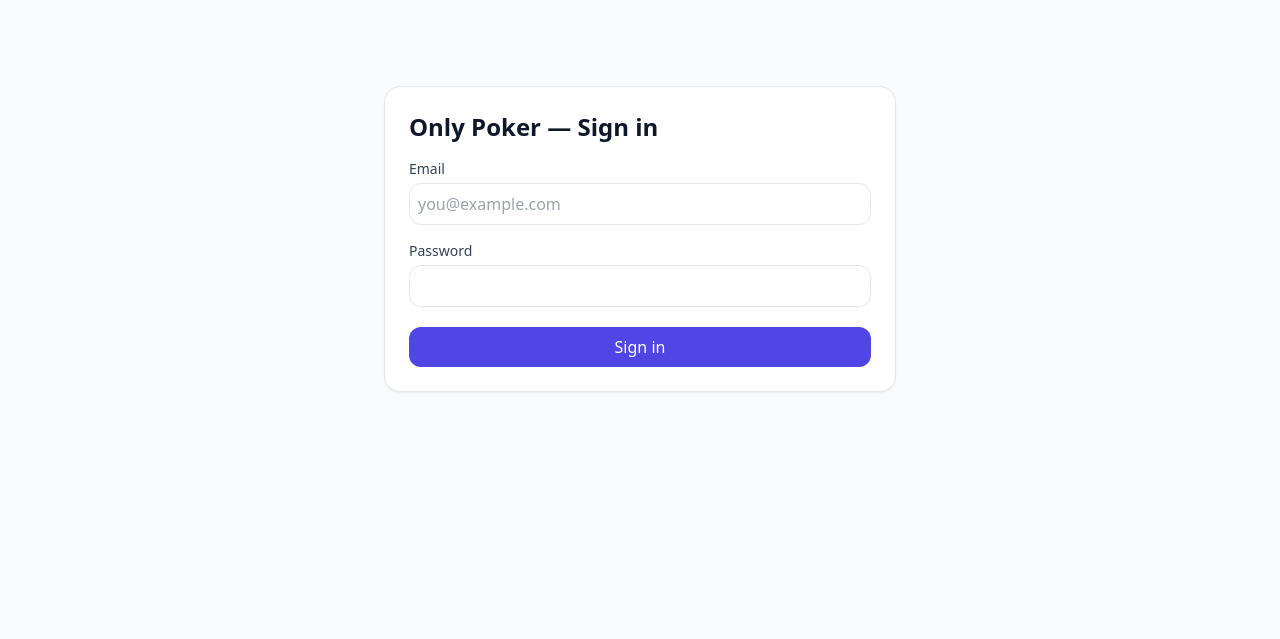
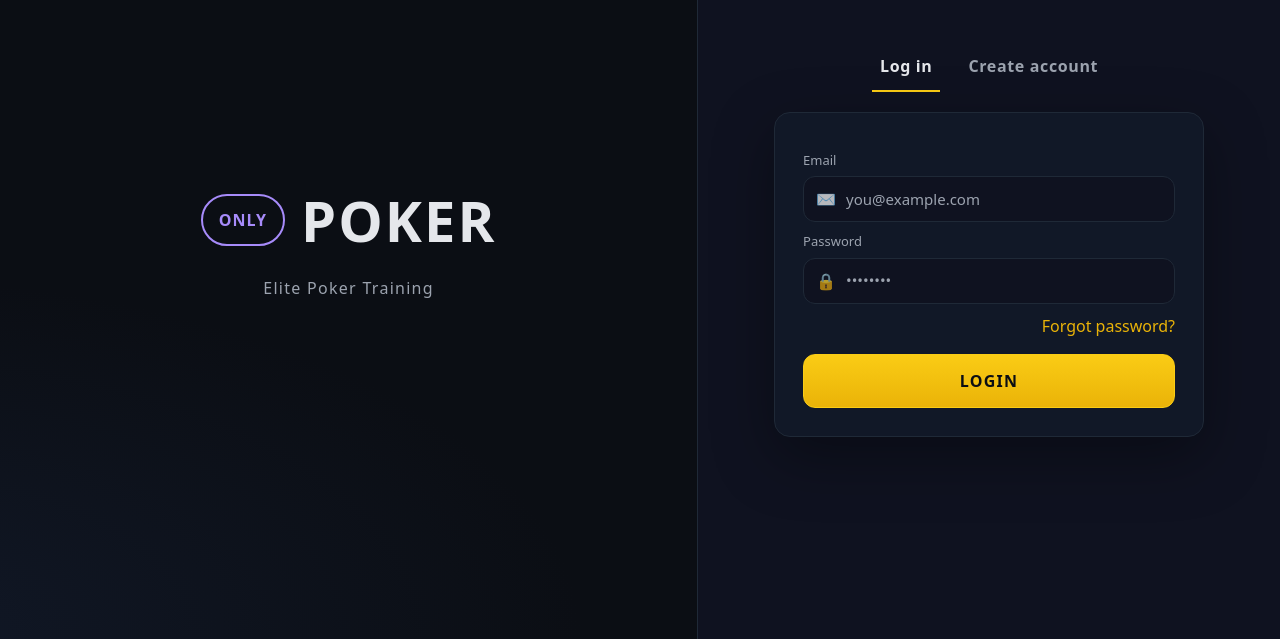
Before and after one commit to yeruvabala/notion-poker-web, a Next.js app: page /login in a window 1280 px wide. Shown: the part 161-800 px from the top of the page. Built offline with nearby package versions, Linux system fonts and the light colour scheme; no server answers.

Commit message:
Update LoginClient.tsx

```diff
--- a/app/login/LoginClient.tsx
+++ b/app/login/LoginClient.tsx
@@ -1,68 +1,202 @@
 'use client';
 
-import { useState, FormEvent } from 'react';
-import { useRouter, useSearchParams } from 'next/navigation';
+import React, { useState } from 'react';
 import { createBrowserClient } from '@/lib/supabase/browser';
+import { useRouter } from 'next/navigation';
 
 export default function LoginClient() {
+  const supabase = createBrowserClient();
   const router = useRouter();
-  const params = useSearchParams();
-  const redirectTo = params.get('redirectTo') || '/';
-  const supabase = createBrowserClient();
 
+  const [tab, setTab] = useState<'login' | 'signup'>('login');
   const [email, setEmail] = useState('');
   const [password, setPassword] = useState('');
+  const [busy, setBusy] = useState(false);
+  const [msg, setMsg] = useState<string | null>(null);
   const [err, setErr] = useState<string | null>(null);
-  const [loading, setLoading] = useState(false);
 
-  async function onSubmit(e: FormEvent) {
+  async function doLogin(e: React.FormEvent) {
     e.preventDefault();
-    setErr(null);
-    setLoading(true);
+    setErr(null); setMsg(null); setBusy(true);
+    try {
       const { error } = await supabase.auth.signInWithPassword({ email, password });
-    setLoading(false);
+      if (error) throw error;
+      router.replace('/');               // go to app after login
+    } catch (e: any) {
+      setErr(e?.message || 'Login failed');
+    } finally {
+      setBusy(false);
+    }
+  }
 
-    if (error) {
-      setErr(error.message);
-      return;
+  async function doSignup(e: React.FormEvent) {
+    e.preventDefault();
+    setErr(null); setMsg(null); setBusy(true);
+    try {
+      const { error } = await supabase.auth.signUp({
+        email,
+        password,
+        options: { emailRedirectTo: `${window.location.origin}/auth/callback` },
+      });
+      if (error) throw error;
+      setMsg('Check your email to confirm your account.');
+    } catch (e: any) {
+      setErr(e?.message || 'Signup failed');
+    } finally {
+      setBusy(false);
     }
-    router.replace(redirectTo);
+  }
+
+  async function doReset() {
+    setErr(null); setMsg(null); setBusy(true);
+    try {
+      if (!email) throw new Error('Enter your email first.');
+      const { error } = await supabase.auth.resetPasswordForEmail(email, {
+        redirectTo: `${window.location.origin}/auth/update-password`,
+      });
+      if (error) throw error;
+      setMsg('Password reset link sent. Check your email.');
+    } catch (e: any) {
+      setErr(e?.message || 'Could not send reset email');
+    } finally {
+      setBusy(false);
+    }
   }
 
   return (
-    <div className="min-h-screen flex items-center justify-center bg-slate-50 text-slate-900 p-6">
-      <form onSubmit={onSubmit} className="w-full max-w-lg rounded-2xl border bg-white p-6 shadow-sm">
-        <h1 className="mb-4 text-2xl font-bold">Only Poker — Sign in</h1>
+    <main className="loginWrap">
+      {/* Left brand panel */}
+      <section className="brand">
+        <div className="brandLogo">
+          <div className="chip">ONLY</div>
+          <div className="title">POKER</div>
+        </div>
+        <div className="brandTag">Elite Poker Training</div>
+      </section>
 
-        <label className="block text-sm font-medium text-slate-700">Email</label>
+      {/* Right auth panel */}
+      <section className="panel">
+        <div className="tabs">
+          <button
+            className={`tab ${tab === 'login' ? 'active' : ''}`}
+            onClick={() => setTab('login')}
+            type="button"
+          >
+            Log in
+          </button>
+          <button
+            className={`tab ${tab === 'signup' ? 'active' : ''}`}
+            onClick={() => setTab('signup')}
+            type="button"
+          >
+            Create account
+          </button>
+        </div>
+
+        <form className="form" onSubmit={tab === 'login' ? doLogin : doSignup}>
+          <label className="lbl">Email</label>
+          <div className="inputRow">
+            <span className="icon">✉️</span>
             <input
               type="email"
-          className="mt-1 w-full rounded-xl border p-2"
+              required
               placeholder="you@example.com"
               value={email}
               onChange={(e) => setEmail(e.target.value)}
-          required
             />
+          </div>
 
-        <label className="mt-4 block text-sm font-medium text-slate-700">Password</label>
+          <label className="lbl">Password</label>
+          <div className="inputRow">
+            <span className="icon">🔒</span>
             <input
               type="password"
-          className="mt-1 w-full rounded-xl border p-2"
+              required
+              placeholder="••••••••"
               value={password}
               onChange={(e) => setPassword(e.target.value)}
-          required
             />
+          </div>
 
-        {err && <div className="mt-3 text-sm text-red-600">{err}</div>}
+          {tab === 'login' && (
+            <div className="row between">
+              <button
+                className="link"
+                type="button"
+                onClick={doReset}
+                disabled={busy}
+                title="Sends a password reset email"
+              >
+                Forgot password?
+              </button>
+            </div>
+          )}
 
-        <button
-          type="submit"
-          disabled={loading}
-          className="mt-5 w-full rounded-xl bg-indigo-600 px-4 py-2 text-white disabled:opacity-60"
-        >
-          {loading ? 'Signing in…' : 'Sign in'}
+          <button className="cta" type="submit" disabled={busy}>
+            {busy ? (tab === 'login' ? 'Signing in…' : 'Creating…') : (tab === 'login' ? 'LOGIN' : 'CREATE ACCOUNT')}
           </button>
+
+          {err && <div className="alert err">{err}</div>}
+          {msg && <div className="alert ok">{msg}</div>}
         </form>
-    </div>
+      </section>
+
+      {/* styles */}
+      <style jsx>{`
+        .loginWrap{
+          min-height:100dvh; display:grid; grid-template-columns:1.2fr 1fr;
+          background:#0b0e14; color:#e5e7eb;
+        }
+        @media(max-width:980px){ .loginWrap{ grid-template-columns:1fr; } .brand{ display:none; } }
+
+        .brand{
+          position:relative; display:flex; flex-direction:column; align-items:center; justify-content:center;
+          background:radial-gradient(1200px 600px at -20% 100%, #111827 0, #0b0e14 60%);
+          border-right:1px solid #1f2937;
+        }
+        .brandLogo{ display:flex; align-items:center; gap:16px; }
+        .chip{
+          border:2px solid #a78bfa; color:#a78bfa; padding:12px 16px; border-radius:999px;
+          font-weight:800; letter-spacing:1px;
+        }
+        .title{ font-size:56px; font-weight:900; letter-spacing:2px; }
+        .brandTag{ margin-top:14px; color:#9ca3af; letter-spacing:.08em; }
+
+        .panel{
+          display:flex; flex-direction:column; align-items:center; justify-content:center; padding:40px 24px;
+          background:#0f1220;
+        }
+        .tabs{ display:flex; gap:20px; margin-bottom:20px; }
+        .tab{
+          background:transparent; color:#9ca3af; border:none; font-weight:700; letter-spacing:.04em;
+          padding:12px 8px; cursor:pointer; border-bottom:2px solid transparent;
+        }
+        .tab.active{ color:#e5e7eb; border-bottom-color:#facc15; } /* our theme accent */
+        .form{
+          width:min(430px, 92vw); background:#111827; padding:28px; border-radius:16px;
+          border:1px solid #1f2937; box-shadow:0 20px 60px rgba(0,0,0,.35);
+        }
+        .lbl{ display:block; font-size:13px; color:#9ca3af; margin:10px 0 6px; }
+        .inputRow{
+          display:flex; align-items:center; gap:10px; border:1px solid #1f2937; border-radius:12px;
+          padding:10px 12px; background:#0f1220;
+        }
+        .inputRow input{
+          flex:1; background:transparent; border:none; outline:none; color:#e5e7eb; font-size:15px;
+        }
+        .icon{ opacity:.7 }
+        .row.between{ display:flex; justify-content:flex-end; margin:10px 0 0; }
+        .link{ background:none; border:none; color:#eab308; cursor:pointer; padding:0; }
+        .cta{
+          width:100%; margin-top:16px; padding:14px 16px; border-radius:12px; border:1px solid #facc15;
+          background:linear-gradient(180deg,#facc15,#eab308); color:#0b0e14; font-weight:900; letter-spacing:.08em;
+          cursor:pointer;
+        }
+        .cta[disabled]{ opacity:.6; cursor:not-allowed; }
+        .alert{ margin-top:12px; padding:10px 12px; border-radius:10px; font-size:14px; }
+        .alert.err{ background:#7f1d1d; color:#fff; }
+        .alert.ok{ background:#064e3b; color:#d1fae5; }
+      `}</style>
+    </main>
   );
 }
```
Lines whose indentation alone changed are shown as unchanged.
